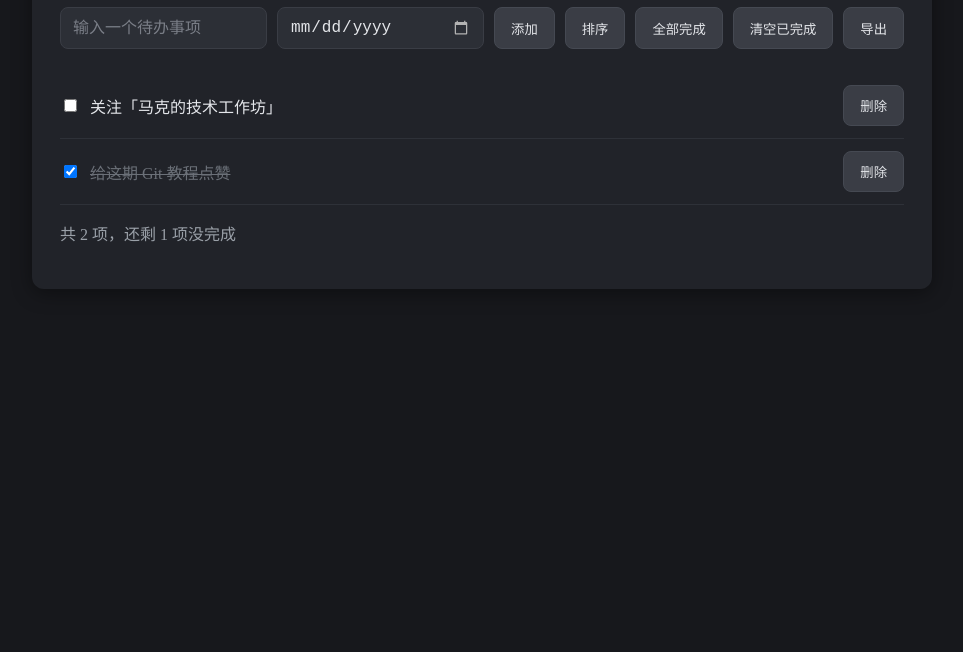
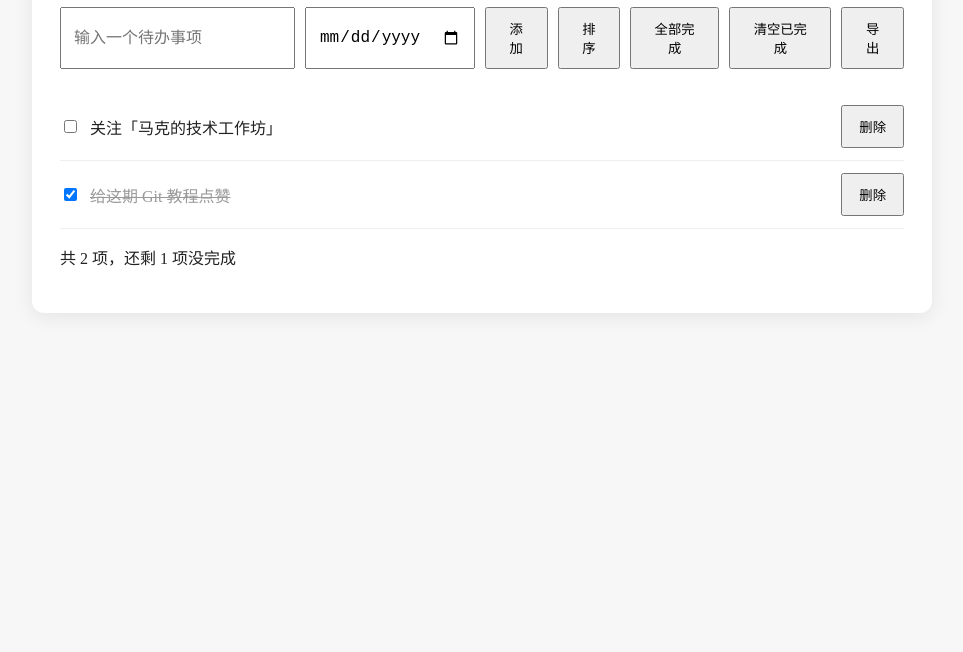
Before and after one commit to zhoujunpeng69305/marktodo, a plain HTML site: page index.html in a window 1280 px wide. Shown: the part 148-800 px from the top of the page, without its empty margins (158-1121 px from the left). Drawn offline with Linux system fonts and the light colour scheme.

Commit message:
Revert "使神色主题"
This reverts commit 1bae701809a6d3c487e7ce1e3bffdf4fe7e1d4a2.

```diff
--- a/index.html
+++ b/index.html
@@ -9,62 +9,36 @@
       max-width: 900px;
       margin: 60px auto;
       padding: 0 20px;
-      background: #17181c;
-      color: #e4e6ea;
+      background: #f7f7f7;
+      color: #222;
     }
 
     .app {
-      background: #212329;
+      background: white;
       padding: 28px;
       border-radius: 12px;
-      box-shadow: 0 4px 20px rgba(0, 0, 0, 0.4);
+      box-shadow: 0 4px 20px rgba(0, 0, 0, 0.08);
     }
 
     h1 {
       margin-top: 0;
-      color: #f1f3f5;
     }
 
     .input-row {
       display: flex;
-      flex-wrap: wrap;
       gap: 10px;
       margin-bottom: 24px;
     }
 
-    input[type="text"],
-    input[type="date"] {
+    input[type="text"] {
       flex: 1;
-      min-width: 160px;
       padding: 10px 12px;
       font-size: 16px;
-      background: #2c2f36;
-      border: 1px solid #3a3d45;
-      border-radius: 8px;
-      color: #e4e6ea;
-      outline: none;
-    }
-
-    input[type="text"]::placeholder {
-      color: #7a7e87;
-    }
-
-    input[type="date"]::-webkit-calendar-picker-indicator {
-      filter: invert(0.7);
-      cursor: pointer;
     }
 
     button {
       padding: 10px 16px;
       cursor: pointer;
-      background: #3a3d45;
-      color: #e4e6ea;
-      border: 1px solid #454952;
-      border-radius: 8px;
-    }
-
-    button:hover {
-      background: #464a54;
     }
 
     button:disabled {
@@ -83,7 +57,7 @@
       align-items: center;
       gap: 10px;
       padding: 12px 0;
-      border-bottom: 1px solid #2e3138;
+      border-bottom: 1px solid #eee;
     }
 
     li span {
@@ -92,25 +66,26 @@
 
     li.completed span {
       text-decoration: line-through;
-      color: #6b7078;
+      color: #999;
     }
 
     li.completed .due {
       text-decoration: none;
     }
 
+    input[type="date"] {
+      padding: 10px 12px;
+      font-size: 16px;
+    }
+
     li .due {
       flex: none;
       font-size: 14px;
-      color: #9aa0a8;
+      color: #888;
     }
 
     li .due.overdue {
-      color: #f87171;
-    }
-
-    #stats {
-      color: #9aa0a8;
+      color: #d92c2c;
     }
   </style>
 </head>
```
